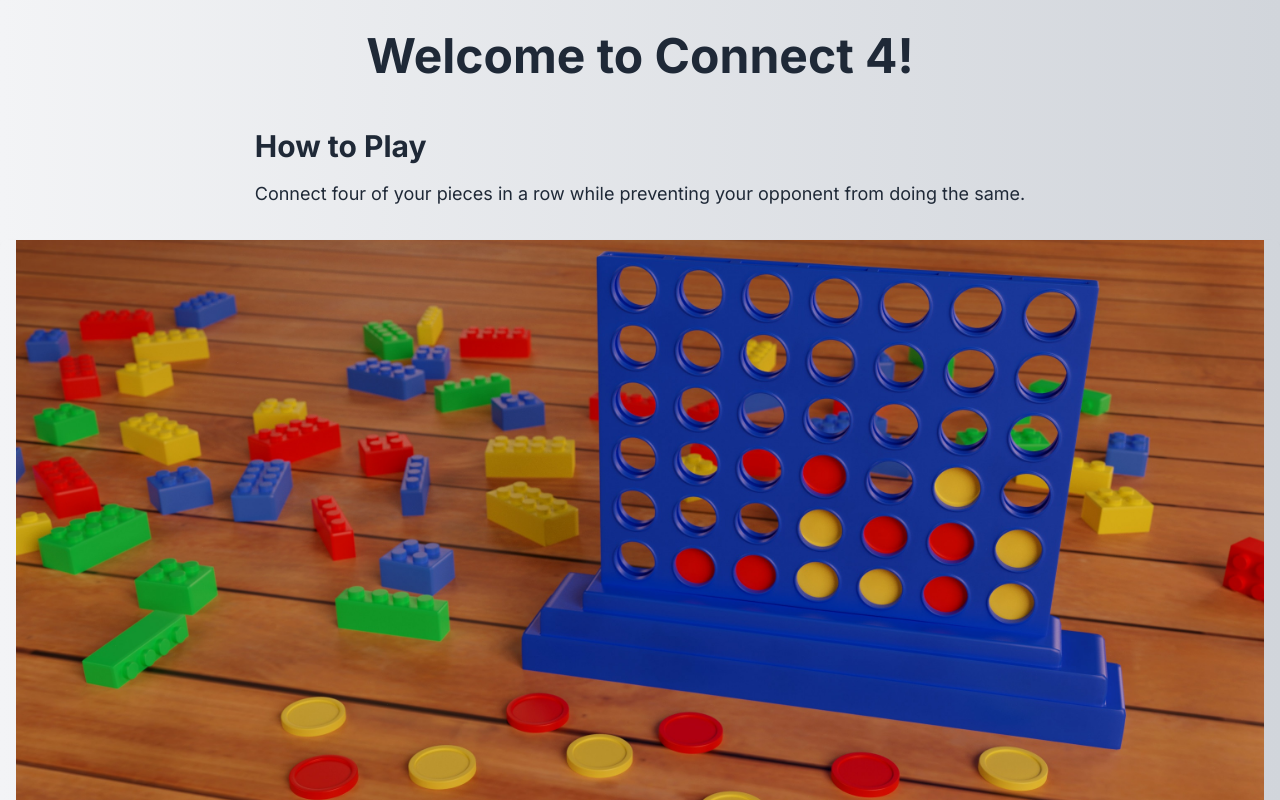
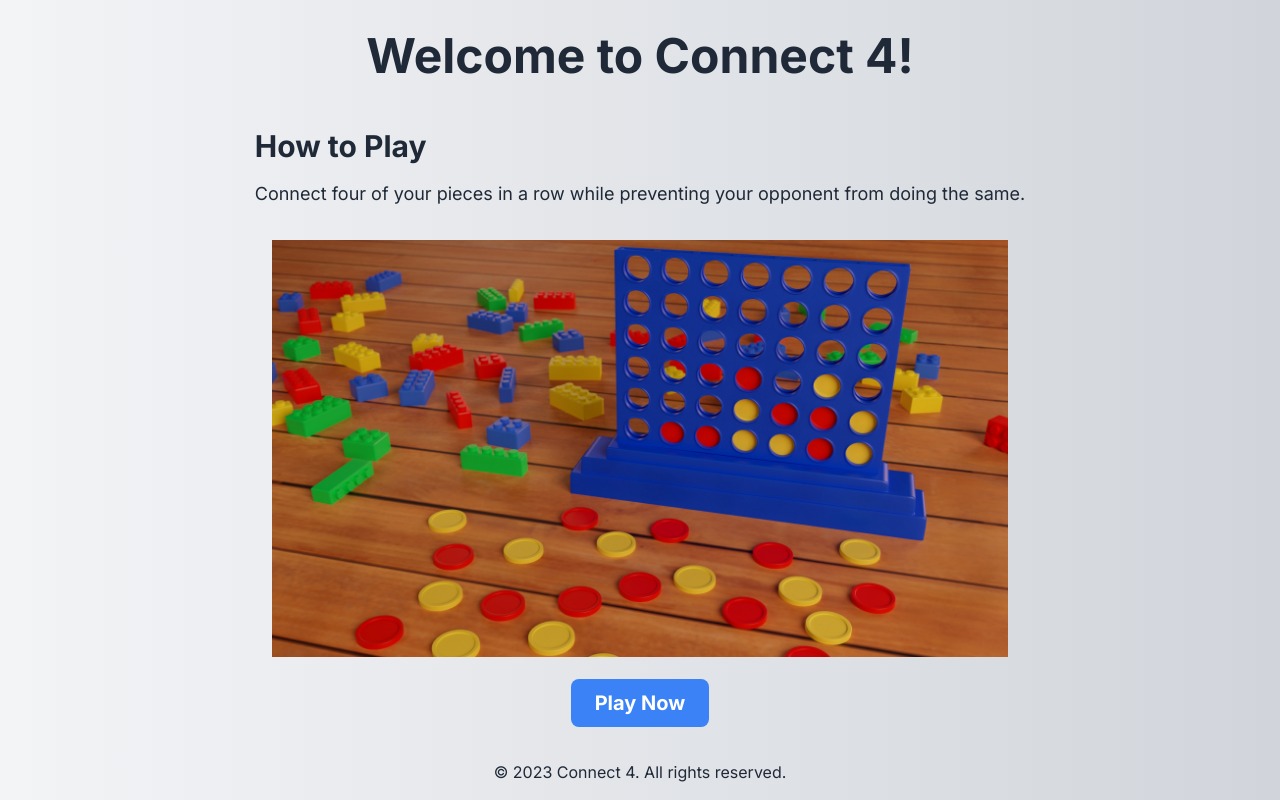
Before and after one commit to taroj1205/connect4, a Next.js app: page / in a window 1280 px wide. Shown: the top 800 px of the page. Built offline with nearby package versions, Linux system fonts and the light colour scheme.

Commit message:
fix image size

```diff
--- a/src/app/page.tsx
+++ b/src/app/page.tsx
@@ -17,7 +17,7 @@ export default function Home() {
 			</div>
 
 			<div className="mt-4">
-				<img src="/connect-4.jpg" alt="Game Image" className="w-full px-4 object-cover rounded-lg shadow-md" />
+				<img src="/connect-4.jpg" alt="Game Image" className="w-full max-w-3xl px-4 object-cover rounded-md" />
 			</div>
 
 			<div className="mt-8">
```
